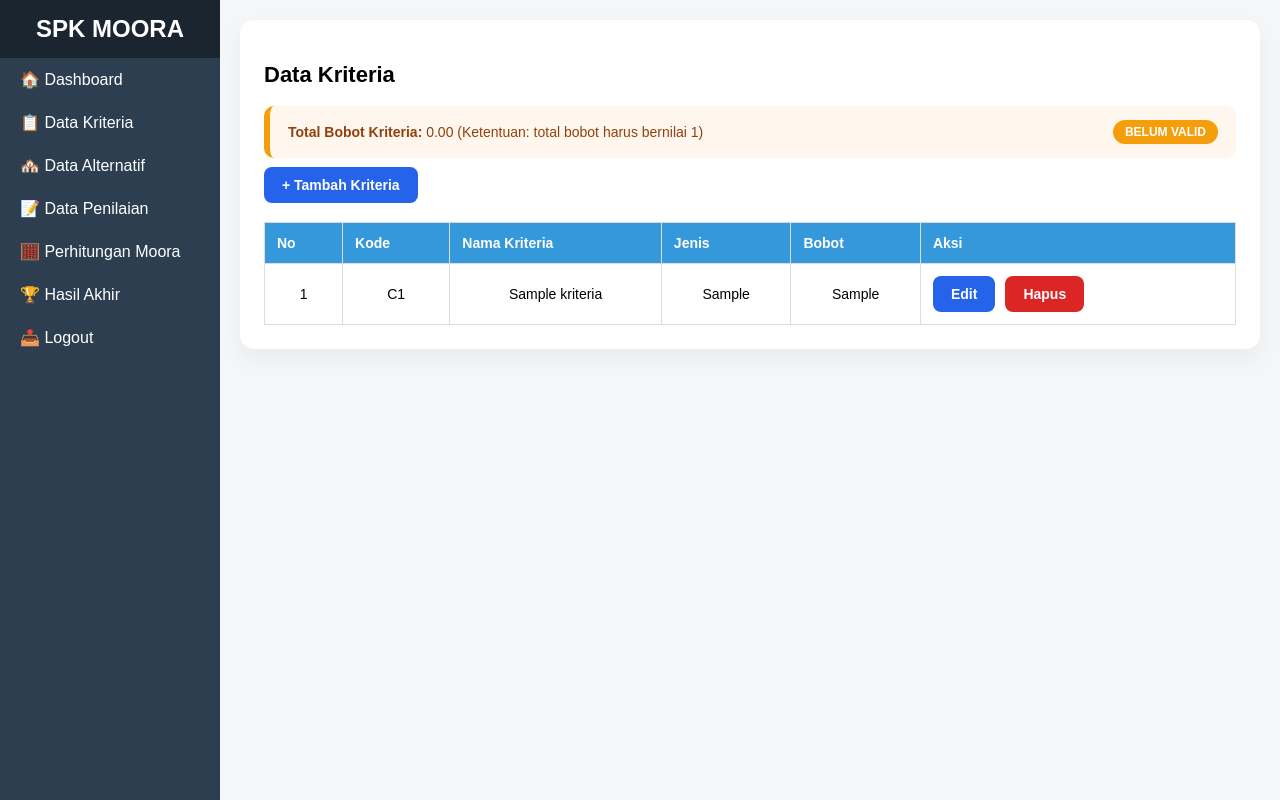
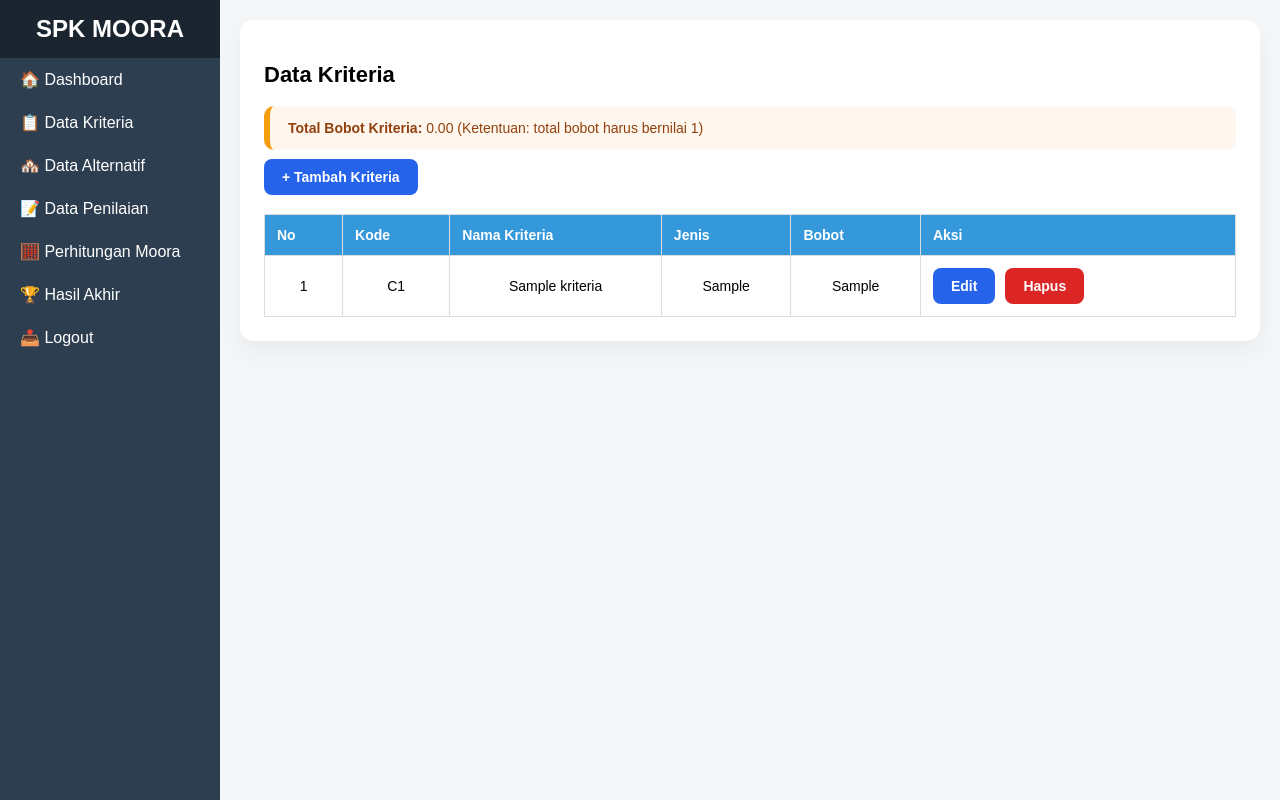
Before and after one commit to syivacahya/spk, a PHP site: page /kriteria.php in a window 1280 px wide. Run offline with PHP 8.4, Linux system fonts and the light colour scheme; tables that the repository leaves empty or names only in its code hold one stand-in row (values such as "Sample post").

Commit message:
edit kriteria dan tambah kriteria

```diff
--- a/kriteria.php
+++ b/kriteria.php
@@ -140,7 +140,7 @@ table tr:hover {
                 <?= number_format($totalBobot, 2) ?>
                 (Ketentuan: total bobot harus bernilai 1)
             </span>
-            <span class="badge badge-warning">BELUM VALID</span>
+            <!-- <span class="badge badge-warning">BELUM VALID</span> -->
         </div>
     <?php endif; ?>
 
--- a/tambah_kriteria.php
+++ b/tambah_kriteria.php
@@ -128,10 +128,10 @@ input:focus, select:focus {
 <div class="card">
     <h2>Tambah Kriteria</h2>
 
-    <div class="info-box">
+    <!-- <div class="info-box">
         <b>Total Bobot Saat Ini:</b> <?= number_format($totalBobot, 2) ?><br>
         <b>Sisa Bobot Tersedia:</b> <?= number_format($sisaBobot, 2) ?>
-    </div>
+    </div> -->
 
     <form method="post">
         <div class="form-group">
```
